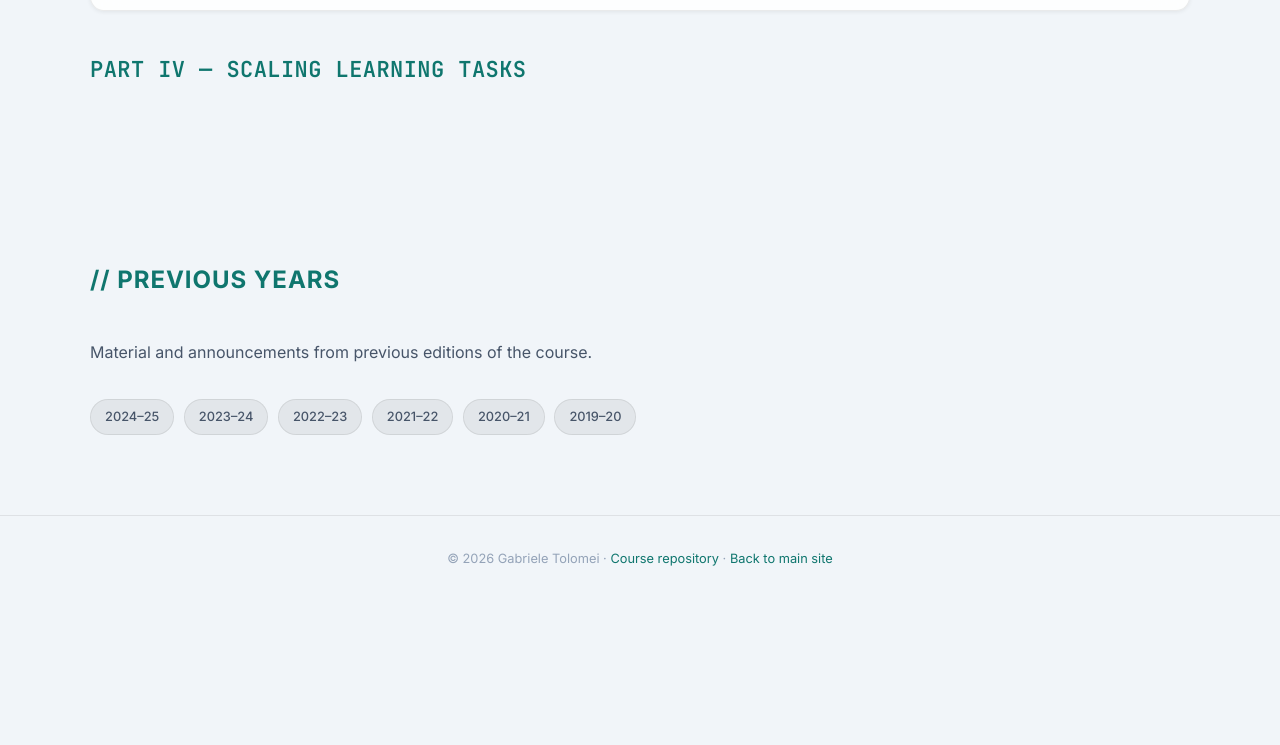
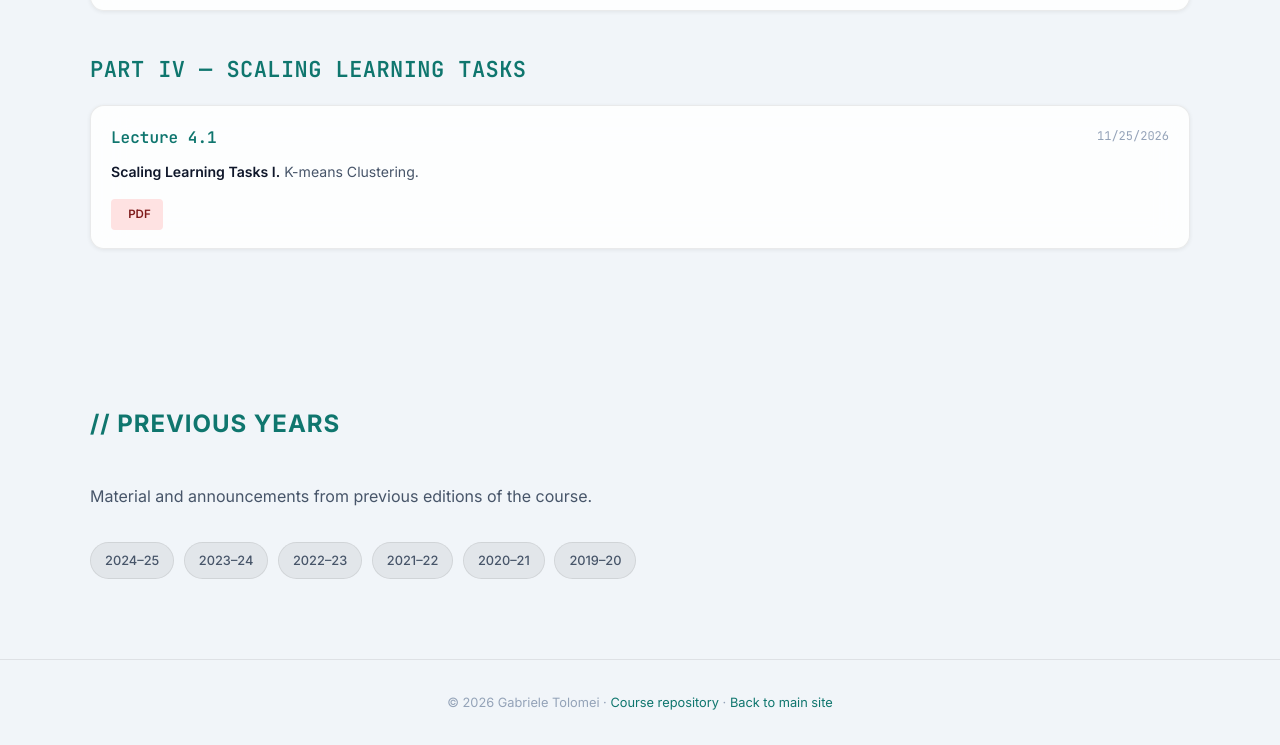
Before and after one commit to gtolomei/gtolomei.github.io, a plain HTML site: page teaching/bdc.html in a window 1280 px wide. Shown: the part 6573-7318 px from the top of the page. Before the commit the page ends 7175 px from the top, so only its background shows below. Drawn offline with Linux system fonts and the light colour scheme.

Commit message:
[BDC]: Lecture 4.1

```diff
--- a/teaching/bdc.html
+++ b/teaching/bdc.html
@@ -557,18 +557,18 @@
     <div class="materiale-part" id="part-4">
       <h3 class="materiale-part-title">Part IV — SCALING LEARNING TASKS</h3>
       <div class="lecture-cards">
-        <!-- <article class="lecture-card">
+        <article class="lecture-card">
           <div class="lecture-card-head">
             <span class="lecture-card-id">Lecture 4.1</span>
-            <span class="lecture-card-date"><i class="ti ti-calendar" aria-hidden="true"></i>Date TBD</span>
+            <span class="lecture-card-date"><i class="ti ti-calendar" aria-hidden="true"></i>11/25/2026</span>
           </div>
-          <p class="lecture-card-desc"><strong style="color:var(--text);font-weight:600;">Scaling Learning Tasks I.</strong> Optimization at Scale: Empirical Risk Minimization — objective functions and batch gradient descent bottlenecks.</p>
+          <p class="lecture-card-desc"><strong style="color:var(--text);font-weight:600;">Scaling Learning Tasks I.</strong> K-means Clustering.</p>
           <div class="lecture-card-links">
-            <a class="lecture-tag lecture-tag-pdf" href="../assets/docs/bdc/slides/pdf/Lecture_4_1_Empirical_Risk_Minimization.pdf" target="_blank" rel="noopener"><i class="ti ti-file-type-pdf" aria-hidden="true"></i>PDF</a>
-            <a class="lecture-tag lecture-tag-html" href="../assets/docs/bdc/slides/html/Lecture_4_1_Empirical_Risk_Minimization.html" target="_blank" rel="noopener"><i class="ti ti-code" aria-hidden="true"></i>HTML</a>
+            <a class="lecture-tag lecture-tag-pdf" href="../assets/docs/bdc/slides/pdf/Lecture_4_1_K-means_Clustering.pdf" target="_blank" rel="noopener"><i class="ti ti-file-type-pdf" aria-hidden="true"></i>PDF</a>
+            <!-- <a class="lecture-tag lecture-tag-html" href="../assets/docs/bdc/slides/html/Lecture_4_1_K-means_Clustering.html" target="_blank" rel="noopener"><i class="ti ti-code" aria-hidden="true"></i>HTML</a> -->
           </div>
         </article>
-        <article class="lecture-card">
+        <!-- <article class="lecture-card">
           <div class="lecture-card-head">
             <span class="lecture-card-id">Lecture 4.2</span>
             <span class="lecture-card-date"><i class="ti ti-calendar" aria-hidden="true"></i>Date TBD</span>
```
Also changed, not shown: 1 other file.
